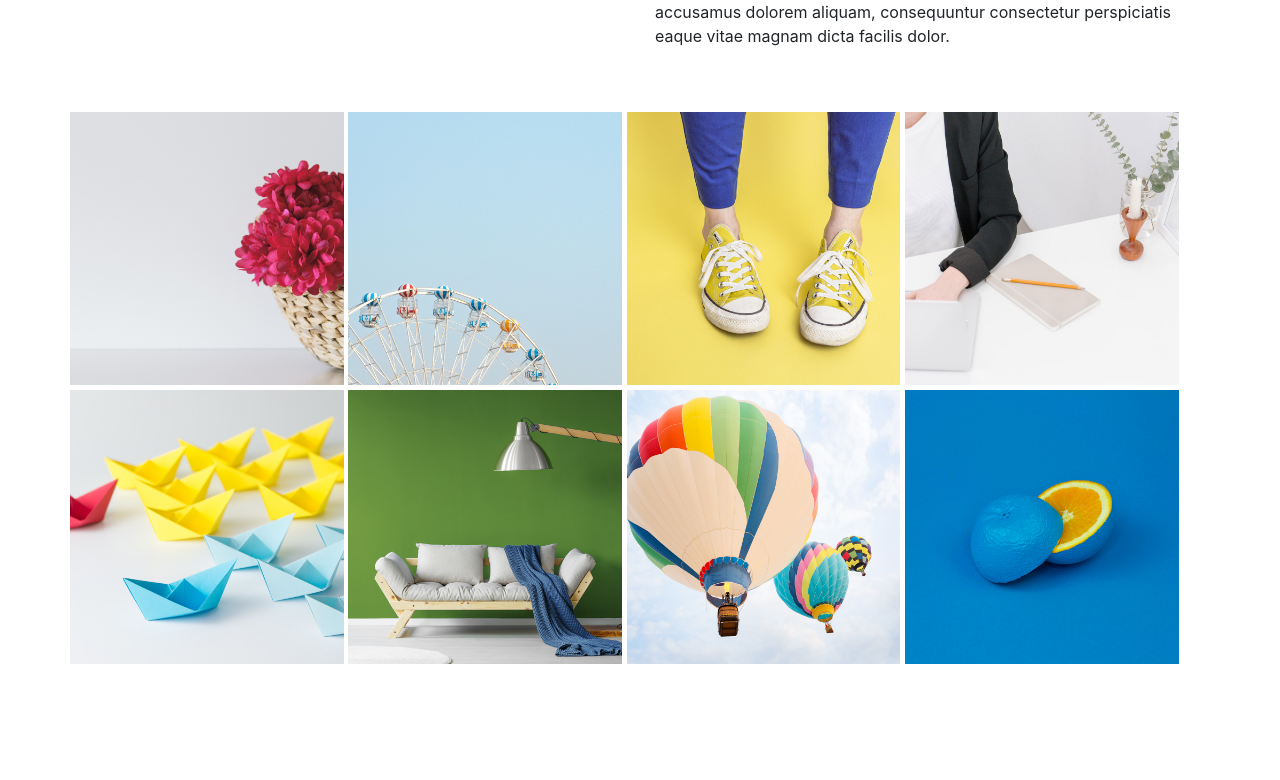
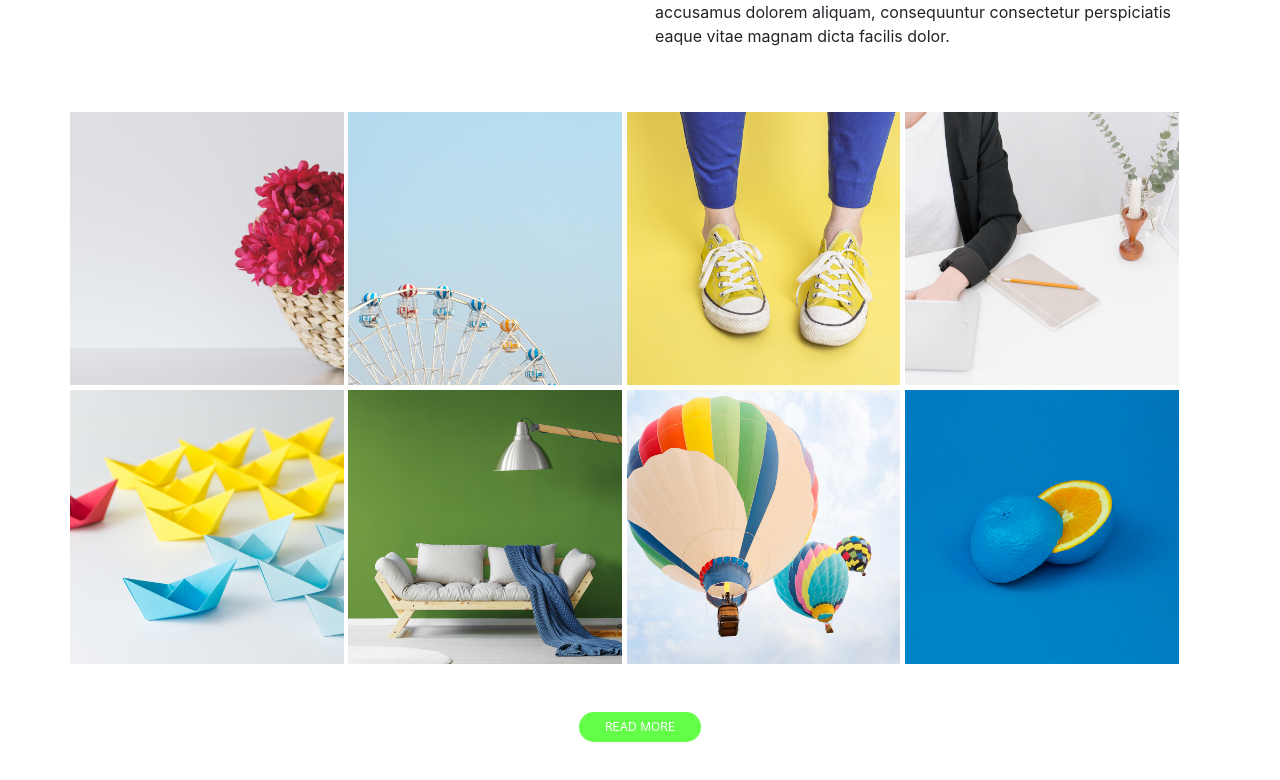
Before and after one commit to Onda-dev/proj-html-vuejs, a Vue app: page / in a window 1280 px wide. Shown: the part 2374-3154 px from the top of the page. Built offline with nearby package versions, Linux system fonts and the light colour scheme.

Commit message:
Sezione gallery ok

```diff
--- a/src/components/sections/ProjectsSection.vue
+++ b/src/components/sections/ProjectsSection.vue
@@ -18,6 +18,11 @@
                 <img src="@/assets/img/cozy-sofa-in-living-room-PQR5AB9-1024x1024.jpg" alt="">
                 <img src="@/assets/img/aa9a4539-PQGJ7HU-1024x1024.jpg" alt="">
                 <img src="@/assets/img/cody-davis-253928-unsplash-1024x1024.jpg" alt="">
+            </div>
+            <div class="row justify-content-center">
+                <button type="button" class="green-button mt-5">
+                    read more
+                </button>
             </div>
         </div>
 
```
